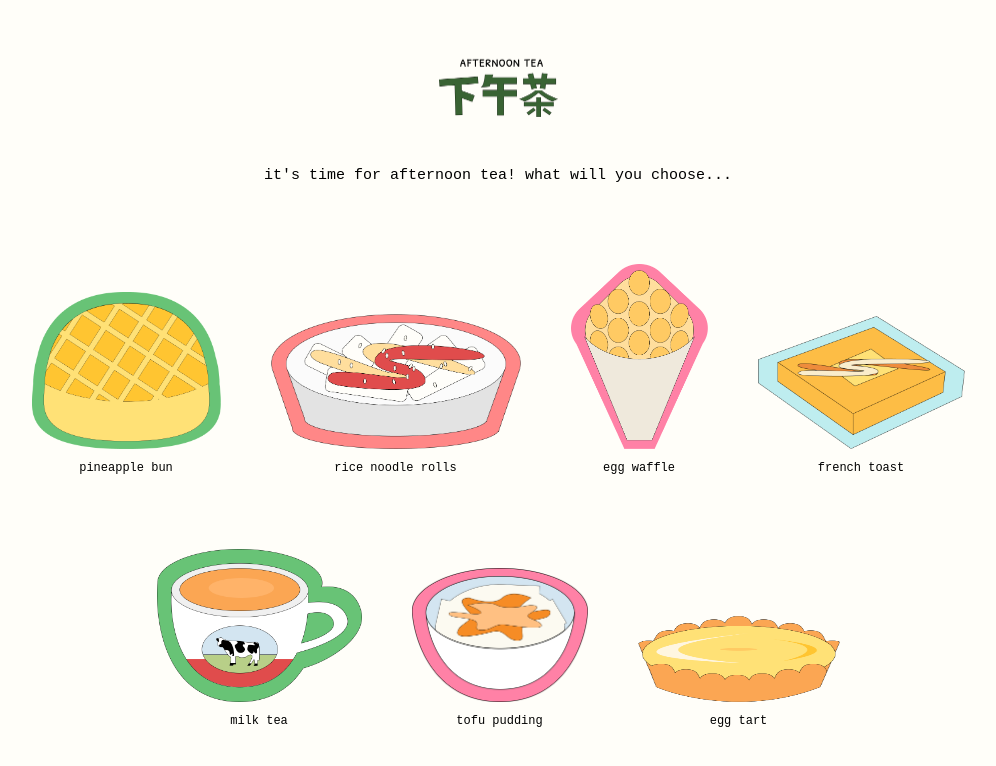
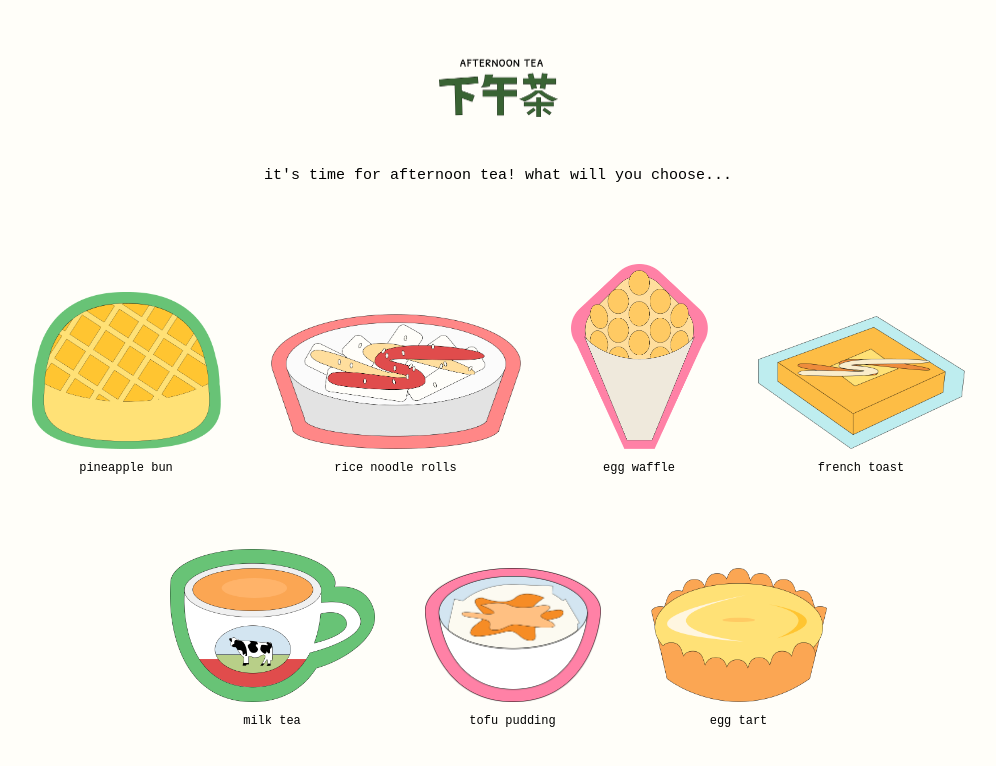
Before and after one commit to charlotteip8/harmonic-collection, a plain HTML site: page index.html in a window 1280 px wide. Shown: the whole page, without its empty margins (142-1138 px from the left). Drawn offline with Linux system fonts and the light colour scheme; a web font is replaced by a local one.

Commit message:
change size

```diff
--- a/style.css
+++ b/style.css
@@ -112,8 +112,8 @@ p{
 }
 
 .img7{
-    width: 202px;
-    height: 86px;
+    width: 176px;
+    height: 134px;
     flex-shrink: 0;
     display: block;
     margin-left: auto;
```
Also changed, not shown: index.html (+0 -1 lines).
